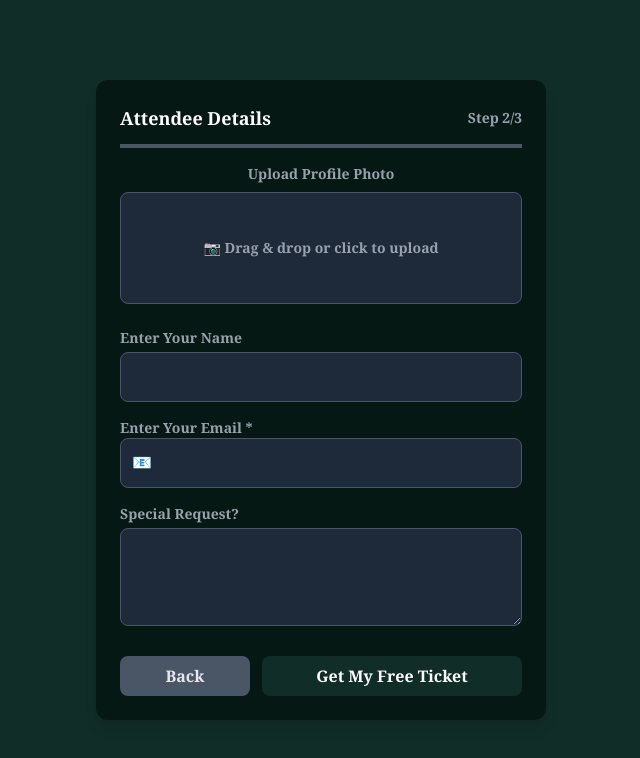
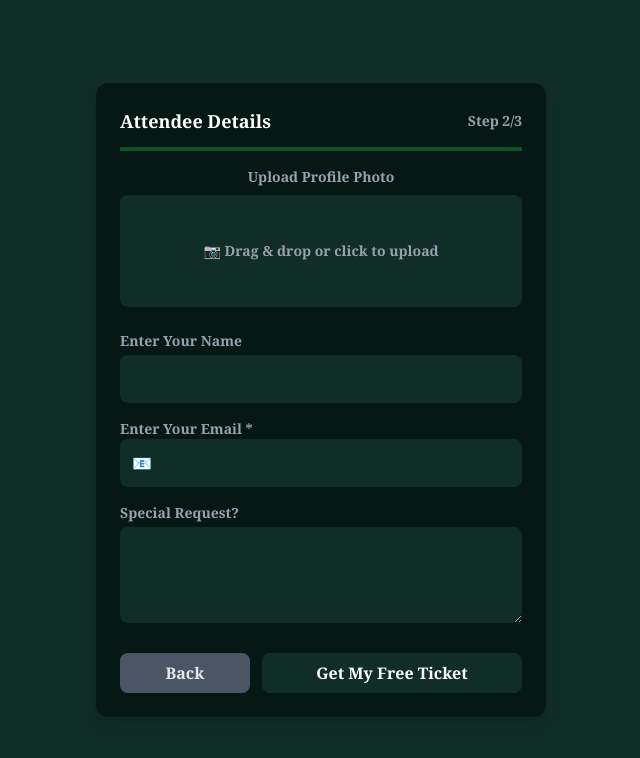
Before and after one commit to jayteemoney/ticket, a React (Vite) app: page /details in a window 1280 px wide. Shown: the top 758 px of the page, without its empty margins (319-959 px from the left). Built offline with nearby package versions, Linux system fonts and the light colour scheme.

Commit message:
adjusted AttendeeDetails component

```diff
--- a/src/components/AttendeeDetails.jsx
+++ b/src/components/AttendeeDetails.jsx
@@ -75,7 +75,7 @@ const AttendeeDetails = ({ formData, setFormData }) => {
       {/* Main Form Card */}
       <div className="bg-[#061814]  p-6 rounded-xl shadow-lg w-full max-w-[450px] max-h-screen">
         {/* Header Section */}
-        <div className="flex justify-between items-center pb-3 border-b-4 border-gray-600">
+        <div className="flex justify-between items-center pb-3 border-b-4 border-green-900">
           <h2 className="text-lg font-semibold">Attendee Details</h2>
           <span className="text-sm text-gray-400">Step 2/3</span>
         </div>
@@ -83,7 +83,7 @@ const AttendeeDetails = ({ formData, setFormData }) => {
         {/* Profile Image Upload Section */}
         <div className="mt-4 text-center">
           <h3 className="text-sm text-gray-400 mb-2">Upload Profile Photo</h3>
-          <label className="flex flex-col items-center justify-center w-full h-28 border border-gray-600 rounded-lg bg-gray-800 cursor-pointer">
+          <label className="flex flex-col items-center justify-center w-full h-28  rounded-lg bg-[#112d27] cursor-pointer">
             {profileImage ? (
               <img src={profileImage} alt="Uploaded" className="w-full h-full object-cover rounded-lg" />
             ) : (
@@ -101,7 +101,7 @@ const AttendeeDetails = ({ formData, setFormData }) => {
           <label className="block text-sm text-gray-400">Enter Your Name</label>
           <input
             type="text"
-            className="w-full p-3 mt-1 rounded-lg bg-gray-800 border border-gray-600 text-gray-300"
+            className="w-full p-3 mt-1 rounded-lg bg-[#112d27] text-gray-300"
             value={fullName}
             onChange={(e) => setFullName(e.target.value)}
           />
@@ -113,7 +113,7 @@ const AttendeeDetails = ({ formData, setFormData }) => {
             <span className="absolute left-3 top-3 text-gray-400">📧</span>
             <input
               type="email"
-              className="w-full pl-8 p-3 rounded-lg bg-gray-800 border border-gray-600 text-gray-300"
+              className="w-full pl-8 p-3 rounded-lg bg-[#112d27] text-gray-300"
               value={email}
               onChange={(e) => setEmail(e.target.value)}
             />
@@ -123,7 +123,7 @@ const AttendeeDetails = ({ formData, setFormData }) => {
           {/* Special Requests Textarea */}
           <label className="block text-sm text-gray-400 mt-4">Special Request?</label>
           <textarea
-            className="w-full p-3 mt-1 rounded-lg bg-gray-800 border border-gray-600 text-gray-300"
+            className="w-full p-3 mt-1 rounded-lg bg-[#112d27] text-gray-300"
             rows="3"
             value={specialRequest}
             onChange={(e) => setSpecialRequest(e.target.value)}
```
